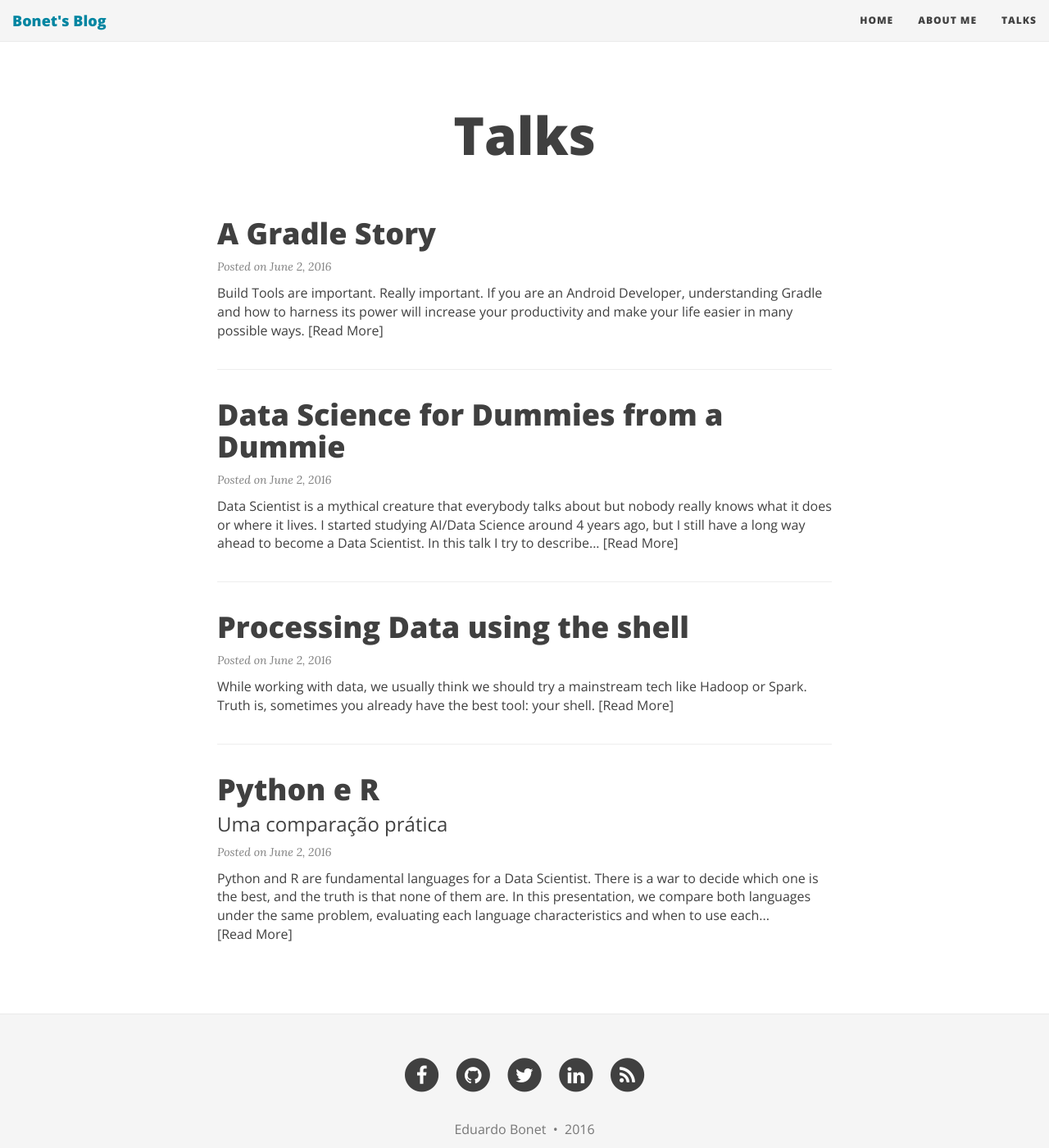
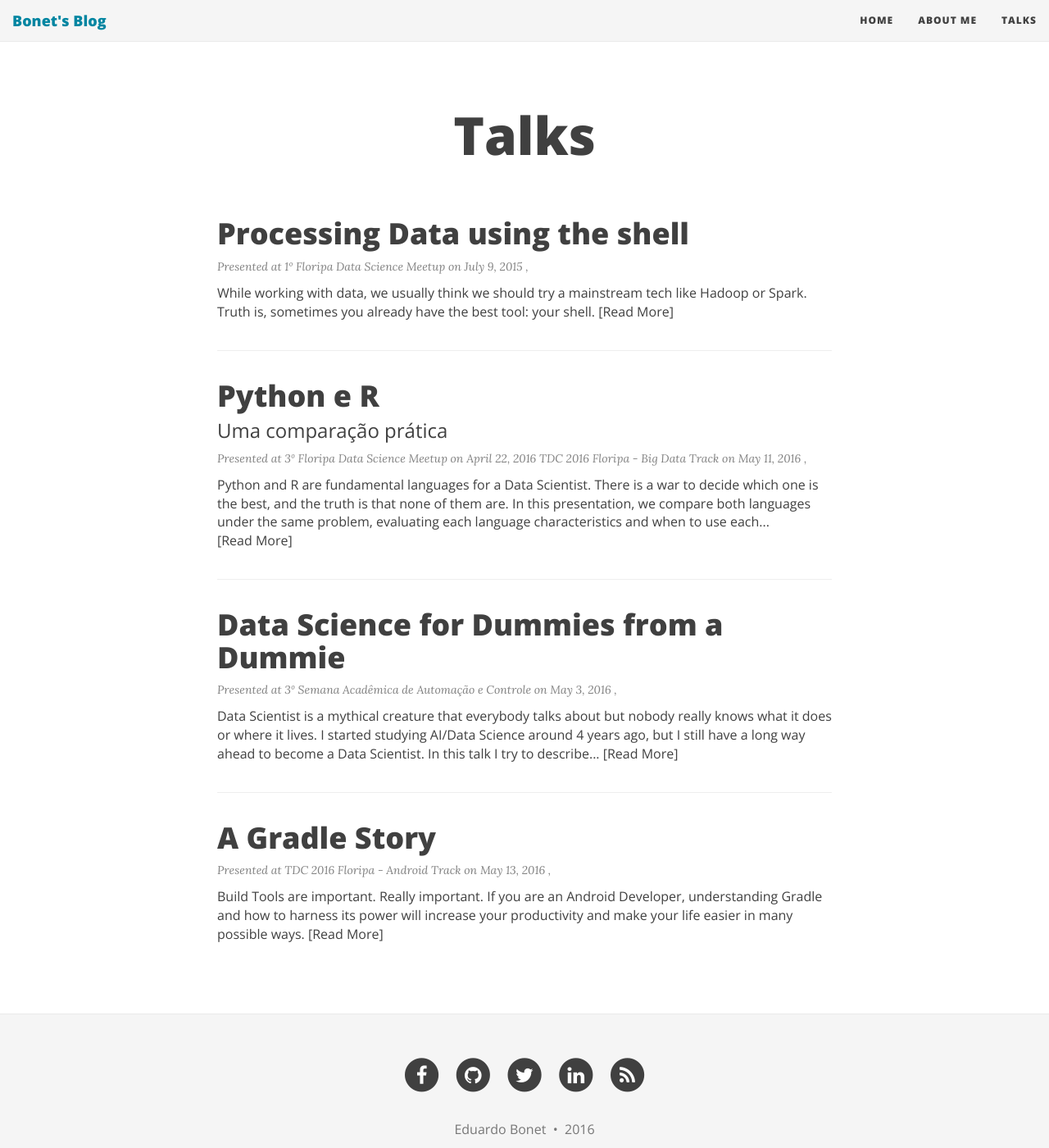
Before and after one commit to ebonet-zz/ebonet.github.io, a Jekyll site: the page built from talks.html, in a window 1280 px wide and 1400 px high. Shown: the whole window at 82% size. Built offline with Jekyll 4.4.1, drawn with Linux system fonts in a browser that asks for light colours; nearby versions of some CDN libraries.

Commit message:
Minor fixe

```diff
--- a/_talks/a-gradle-story.md
+++ b/_talks/a-gradle-story.md
@@ -1,7 +1,8 @@
 ---
 title: A Gradle Story
 slideurl: "//www.slideshare.net/slideshow/embed_code/key/kECVdxcLAf4DWh"
-conference:
+date: 2016/05/13
+conferences:
   - name: TDC 2016 Floripa - Android Track
     date: 2016/05/13
 tags:
--- a/_talks/python-e-r.md
+++ b/_talks/python-e-r.md
@@ -2,6 +2,7 @@
 title: Python e R
 subtitle: Uma comparação prática
 slideurl: "//www.slideshare.net/slideshow/embed_code/key/40JCpMqiDGK4bs"
+date: 2016/04/22
 conferences:
   - name: 3º Floripa Data Science Meetup
     date: 2016/04/22
--- a/talks.html
+++ b/talks.html
@@ -19,7 +19,19 @@
     </a>
 
     <p class="post-meta">
-      Posted on {{ talk.date | date: "%B %-d, %Y" }}
+
+      Presented at
+
+      {% for conf in talk.conferences %}
+
+        {{conf.name}} on {{ conf.date| date: "%B %-d, %Y"}}
+        {% if !(forloop.last) %}
+          ,
+        {% endif %}
+      {% endfor %}
+
+<!--
+      Posted on {{ talk.date | date: "%B %-d, %Y" }} -->
     </p>
 
     <div class="post-entry">
```
Also changed, not shown: _talks/data-science-for-dummies-from-a-dummy.md (+2 -1 lines), _talks/processing-data-using-shell.md (+2 -1 lines).
